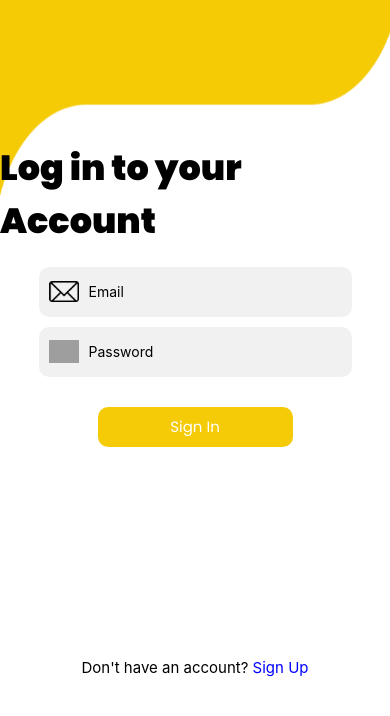
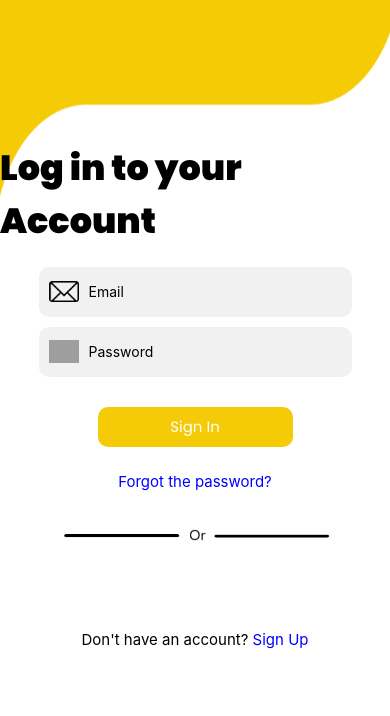
Before and after one commit to STICKEREST/stickerest, a React Native app in the folder code/: screen / in a window 390 px wide. Shown: the top 716 px of the page. Built offline with nearby package versions, Linux system fonts and the light colour scheme; grey boxes are pictures that could not be loaded.

Commit message:
adding the last picture

```diff
--- a/code/assets/ImagesAssets.js
+++ b/code/assets/ImagesAssets.js
@@ -4,5 +4,6 @@ export const ImagesAssets = {
     group: require('./Group.png'),
     mail: require('./Mail.png'),
     logo: require('./football.png'),
+    lines: require('./lines.png')
     ///you can add more many images like this here.
 };
--- a/code/components/Login_page.tsx
+++ b/code/components/Login_page.tsx
@@ -146,8 +146,14 @@ export default function Login_page() {
                   <View style={styles.style_signInButton}>
                     <SignInButton/>
                   </View>
-                  <View style={{width: windowWidth*0.7, marginTop: windowHeight*0.25}}>
-
+                  <View style={{width: windowWidth*0.7, marginTop: windowHeight*0.03}}>
+                    <Text style={{color: 'blue', textAlign:'center', fontSize: 15}}
+                            onPress={() => Linking.openURL('http://google.com')}>
+                        Forgot the password?
+                      </Text>
+                  </View>
+                  <View style={{width: windowWidth*0.7, marginTop: windowHeight*0.03}}><Image source={ImagesAssets.lines} style={{resizeMode:'contain', width: windowWidth*0.7}}/></View>
+                  <View style={{width: windowWidth*0.7, marginTop: windowHeight*0.09}}>
                     <Text style={{textAlign:'center', fontSize: 15}}>Don't have an account? <Text></Text>
                     <Text style={{color: 'blue', textAlign:'center', fontSize: 15}}
                           onPress={() => Linking.openURL('http://google.com')}>
```
Also changed, not shown: code/assets/lines.png.
